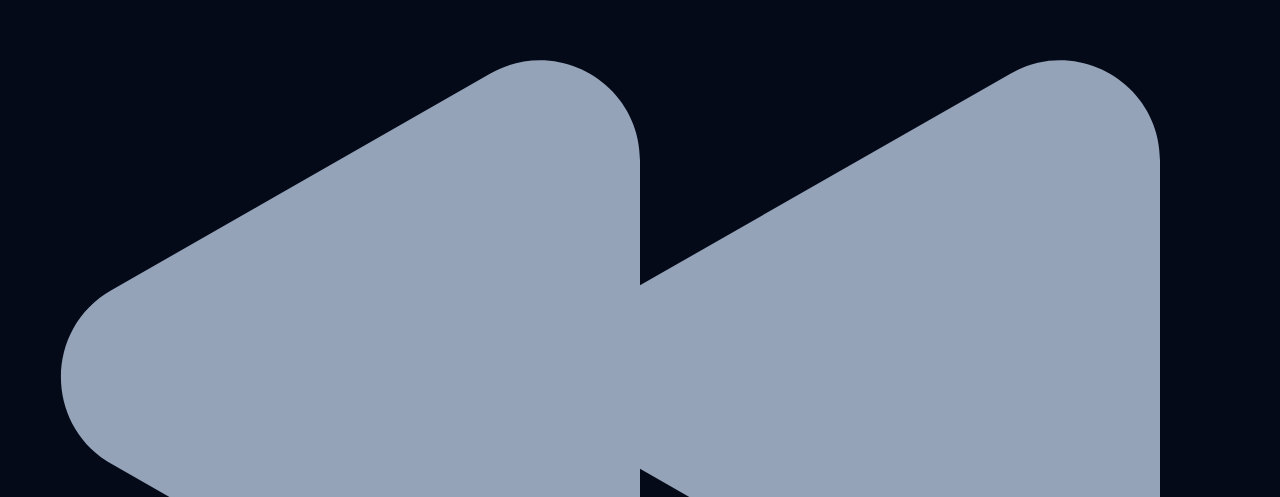
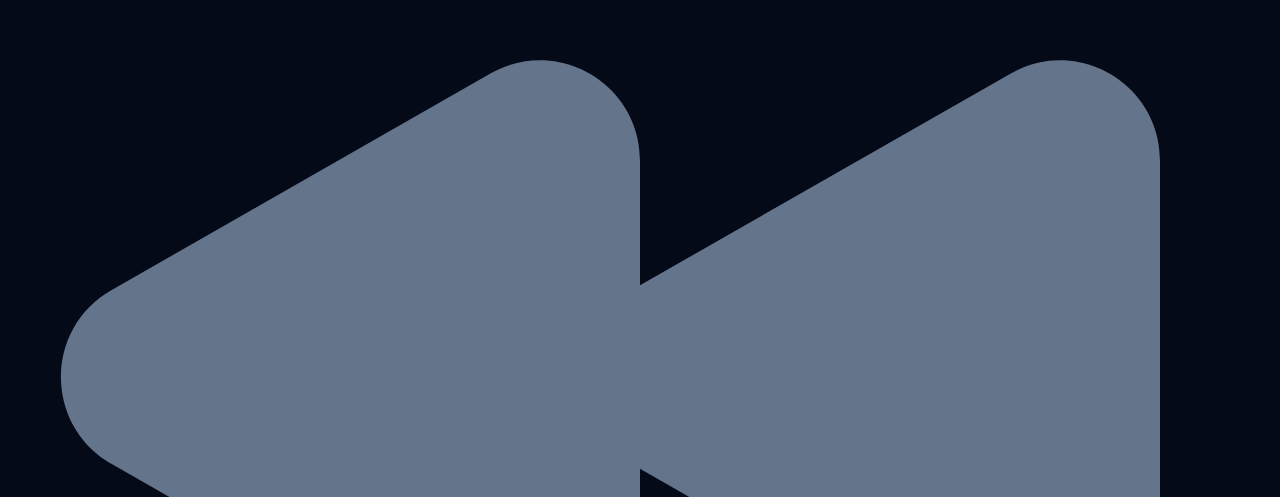
Before and after one commit to VanshSahay/Portfolio, a React (Vite) app: page / in a window 1280 px wide. Shown: the part 303-800 px from the top of the page. Built offline with nearby package versions, Linux system fonts and the light colour scheme; a web font is replaced by a local one.

Commit message:
changed font colour

```diff
--- a/src/index.css
+++ b/src/index.css
@@ -10,7 +10,7 @@ h1, h2, h3, a, p, span, img {
     font-family: "Rubik", sans-serif;
     font-size: medium;
     font-weight: 400;
-    color: rgb(148 163 184);
+    color: rgb(100 116 139);
 
     -webkit-font-smoothing: antialiased;
     -moz-osx-font-smoothing: grayscale;
```
